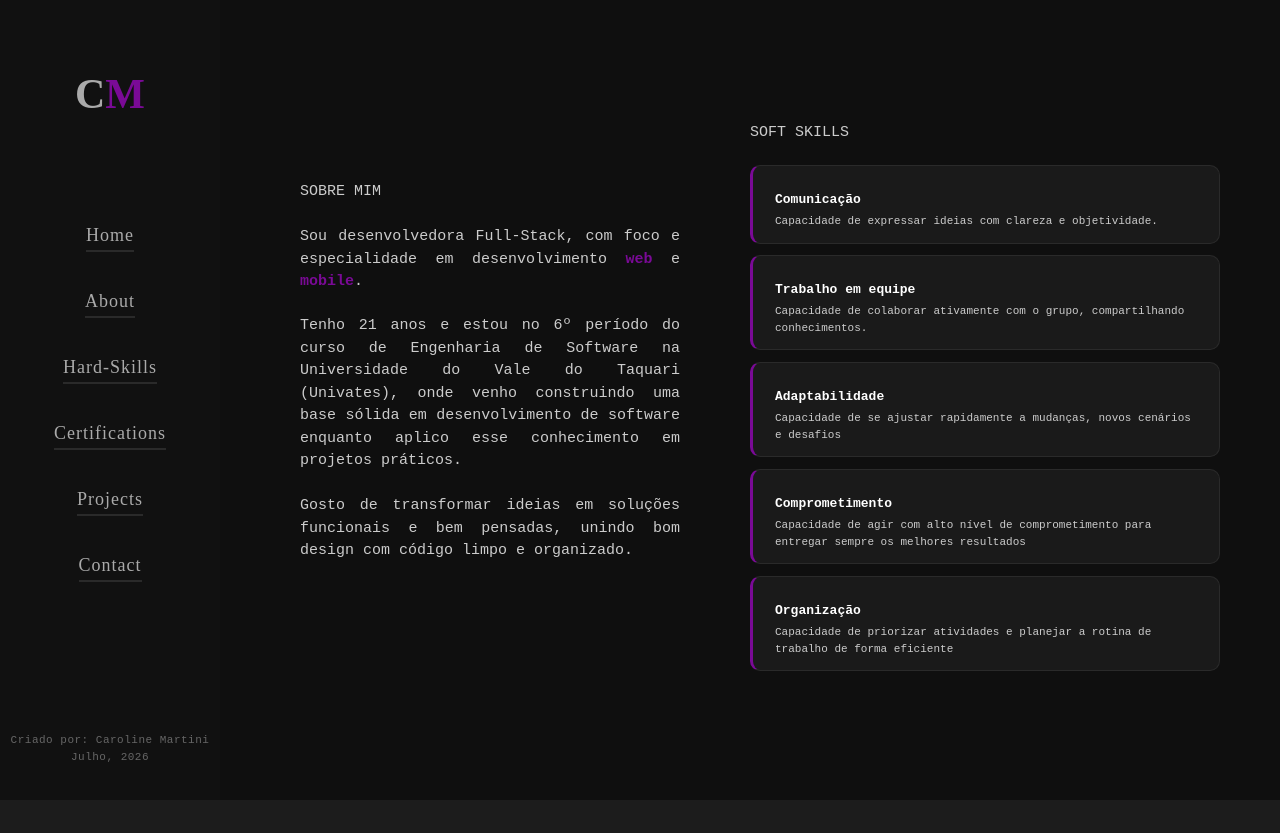
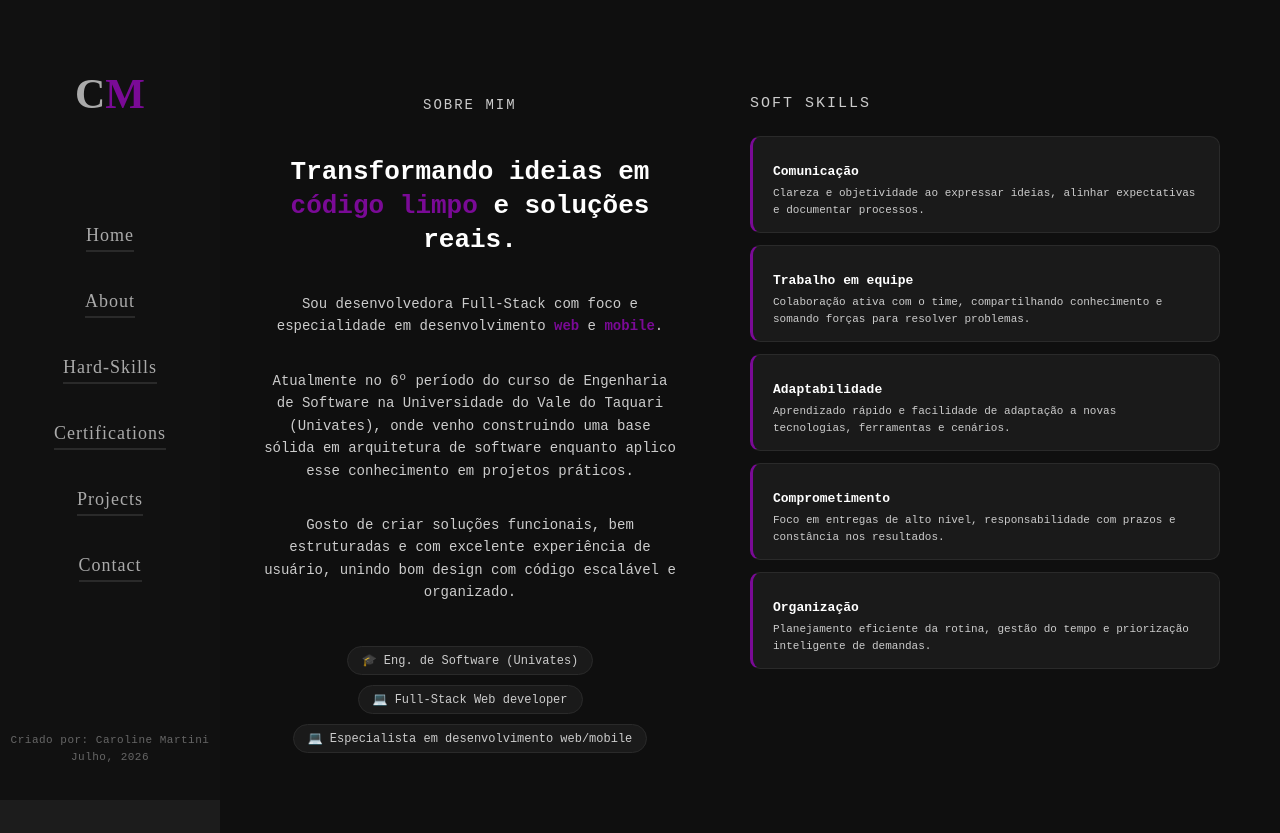
Before and after one commit to SpaceCowboy-c/Portifolio, a React (Vite) app: page /about in a window 1280 px wide. Before the commit the page ends 800 px from the top, so only its background shows below. Built offline with nearby package versions, Linux system fonts and the light colour scheme.

Commit message:
Mudanças visuais nas telas, para melhor interação do usuário.

```diff
--- a/src/index.css
+++ b/src/index.css
@@ -6,6 +6,7 @@ body {
     min-height: 100vh;
 }
 
-body::-webkit-scrollbar {  /*disabilita a barra de rolagem*/
+/* Regra global para ocultar o scroll*/
+body::-webkit-scrollbar {
     display: none;
 }
--- a/src/screens/Skills/hardSkill.css
+++ b/src/screens/Skills/hardSkill.css
@@ -1,5 +1,23 @@
+
 .hard-skill {
-    min-height: 100vh;
+    height: 100vh;
+    overflow-y: auto; /* Cria o scroll APENAS nesta tela quando o conteúdo passar do tamanho */
+}
+
+/* Força a barra de rolagem a aparecer dentro dessa div */
+.hard-skill::-webkit-scrollbar {
+    display: block !important; /* Sobrescreve o display: none do body */
+    width: 8px;
+}
+
+/* Deixa a barra bonitinha para combinar com seu fundo escuro */
+.hard-skill::-webkit-scrollbar-thumb {
+    background-color: #444;
+    border-radius: 4px;
+}
+/* Deixa a barra bonitinha para combinar com seu fundo escuro */
+.hard-skill::-webkit-scrollbar-track {
+    background-color: #1c1c1c;
 }
 
 .hard-skill-content {
@@ -66,7 +84,7 @@
     background: #181818;
     border: 1px solid #282828;
     border-radius: 18px;
-    min-height: 155px;
+    min-height: 120px;
     padding: 22px;
     display: flex;
     flex-direction: column;
--- a/src/screens/about/about.css
+++ b/src/screens/about/about.css
@@ -7,7 +7,7 @@
     background-color: #0f0f0f;
     color: white;
     display: flex;
-    align-items: center;
+    align-items: flex-start;
     justify-content: space-between;
     gap: 70px;
     min-height: 100vh;
@@ -15,44 +15,62 @@
     box-sizing: border-box;
 }
 
-/*sessão onde tem o texto sobre mim*/
+/* --- Seção Sobre Mim (Centralizada Horizontalmente) --- */
 .about-intro {
-    max-width: 700px;
-    margin-bottom: 80px;
-    padding-left: 40px;
-    padding-top: 50px;
+    max-width: 650px;
+    padding-top: 20px;
+    display: flex;
+    flex-direction: column;
+    align-items: center;
+    /* Centraliza título e tags horizontalmente */
+    text-align: center;
+    /* Centraliza todo o texto */
 }
 
-.about-subtitle {  /*titulo da sessão sobre mim*/
-    font-size: 17px;
+.about-subtitle {
+    font-size: 5px;
     text-transform: uppercase;
-    letter-spacing: 0px;
+    letter-spacing: 2px;
     font-family: monospace;
+
+    margin-bottom: 12px;
     opacity: 0;
     animation: revealIn 0.9s cubic-bezier(0.16, 1, 0.3, 1) forwards;
 }
 
-.about-intro p {
-    font-size: 15px;
-    line-height: 1.5;
-    color: #ccc;
-    text-align: justify;  /*deixa o texto justificado*/
+.about-main-title {
+    font-size: 26px;
+    font-weight: 700;
+    line-height: 1.3;
+    color: #ffffff;
+    margin-bottom: 22px;
     font-family: monospace;
-    margin-bottom: 22px;
     opacity: 0;
-    animation: revealIn 0.9s cubic-bezier(0.16, 1, 0.3, 1) forwards; /* Cada parágrafo entra com um pequeno atraso, criando um efeito de "cascata" */
+    animation: revealIn 0.9s cubic-bezier(0.16, 1, 0.3, 1) forwards;
+    animation-delay: 0.1s;
 }
 
-.about-intro p:nth-child(2) {
-    animation-delay: 0.15s;
+.about-intro p {
+    font-size: 14px;
+    line-height: 1.6;
+    color: #ccc;
+    text-align: center;
+    font-family: monospace;
+    margin-bottom: 18px;
+    opacity: 0;
+    animation: revealIn 0.9s cubic-bezier(0.16, 1, 0.3, 1) forwards;
 }
 
-.about-intro p:nth-child(3) {
-    animation-delay: 0.3s;
+.about-intro p:nth-of-type(1) {
+    animation-delay: 0.2s;
 }
 
-.about-intro p:nth-child(4) {
-    animation-delay: 0.45s;
+.about-intro p:nth-of-type(2) {
+    animation-delay: 0.35s;
+}
+
+.about-intro p:nth-of-type(3) {
+    animation-delay: 0.5s;
 }
 
 .about-intro .highlight {
@@ -60,17 +78,49 @@
     font-weight: 600;
 }
 
-/*Seção de Soft Skills*/
+.about-intro .highlight-purple {
+    color: #7a0a96;
+}
+
+
+.about-tags {
+    display: flex;
+    flex-wrap: wrap;
+    justify-content: center;
+    gap: 10px;
+    margin-top: 24px;
+    opacity: 0;
+    animation: revealIn 0.9s cubic-bezier(0.16, 1, 0.3, 1) forwards;
+    animation-delay: 0.65s;
+}
+
+.about-tag {
+    background-color: #1a1a1a;
+    border: 1px solid #2a2a2a;
+    color: #ccc;
+    padding: 6px 14px;
+    border-radius: 20px;
+    font-size: 12px;
+    font-family: monospace;
+    transition: all 0.3s ease;
+}
+
+.about-tag:hover {
+    border-color: #7a0a96;
+    color: #ffffff;
+}
 
 .soft-skills {
     max-width: 470px;
     flex-shrink: 0;
+    padding-top: 20px;
 }
 
-.section-title {  /*TITULO DA SESSÃO DE SOFT SKILLS*/
+.section-title {
     color: #ccc;
     font-size: 15px;
     text-transform: uppercase;
+    letter-spacing: 2px;
     margin-bottom: 24px;
     font-family: monospace;
     opacity: 0;
@@ -81,21 +131,41 @@
 .soft-skills-column {
     display: flex;
     flex-direction: column;
-    gap: 12px;  /*distancia entre os cards*/
+    gap: 12px;
 }
 
 .soft-skill-card {
-    background-color: #1a1a1a;  /*fundo do card*/
-    border: 1px solid #2a2a2a;  /*mini borda do card*/
-    border-left: 3px solid #7a0a96;  /*borda lateral do card*/
-    border-radius: 10px;  /*borda arredondada do card*/
-    padding: 13px 22px;
+    background-color: #1a1a1a;
+    border: 1px solid #2a2a2a;
+    border-left: 3px solid #7a0a96;
+    border-radius: 10px;
+    padding: 14px 20px;
     position: relative;
     overflow: hidden;
     transition: all 0.3s ease;
     cursor: default;
     opacity: 0;
-    animation: revealIn 0.9s cubic-bezier(0.16, 1, 0.3, 1) forwards; /*animação de entrada dos cards*/
+    animation: revealIn 0.9s cubic-bezier(0.16, 1, 0.3, 1) forwards;
+}
+
+.soft-skill-card:nth-child(1) {
+    animation-delay: 0.3s;
+}
+
+.soft-skill-card:nth-child(2) {
+    animation-delay: 0.4s;
+}
+
+.soft-skill-card:nth-child(3) {
+    animation-delay: 0.5s;
+}
+
+.soft-skill-card:nth-child(4) {
+    animation-delay: 0.6s;
+}
+
+.soft-skill-card:nth-child(5) {
+    animation-delay: 0.7s;
 }
 
 .soft-skill-card::before {
@@ -109,6 +179,7 @@
 
 .soft-skill-card:hover {
     border-color: #7a0a96;
+    transform: translateX(4px);
     box-shadow: 0 0 0 1px rgba(122, 10, 150, .2), 0 18px 35px rgba(0, 0, 0, .35);
 }
 
@@ -116,19 +187,20 @@
     opacity: 1;
 }
 
-.soft-skill-card h3 {  /*titulo dentro do card*/
+.soft-skill-card h3 {
     font-size: 13px;
     font-family: monospace;
     margin-bottom: 6px;
     color: #ffffff;
 }
 
-.soft-skill-card p {  /*texto dentro do card*/
+.soft-skill-card p {
     font-size: 11px;
     color: #ccc;
     font-family: monospace;
     margin: 0;
     line-height: 1.5;
+    text-align: left;
 }
 
 @keyframes revealIn {
@@ -144,3 +216,18 @@
         transform: translateY(0) scale(1);
     }
 }
+
+@media (max-width: 1024px) {
+    .about-content {
+        margin-left: 0;
+        flex-direction: column;
+        padding: 40px 24px;
+        gap: 40px;
+    }
+
+    .about-intro,
+    .soft-skills {
+        max-width: 100%;
+        width: 100%;
+    }
+}
--- a/src/screens/about/about.jsx
+++ b/src/screens/about/about.jsx
@@ -8,27 +8,35 @@ export default function About() {
             <Navbar />
 
             <main className="about-content">
+                {/* Lado Esquerdo: Introdução */}
                 <section className="about-intro">
                     <p className="about-subtitle">Sobre Mim</p>
 
-                    <p>
-                        Sou desenvolvedora Full-Stack, com foco e especialidade em desenvolvimento <span className="highlight">web</span> e <span className="highlight">mobile</span>.
+                    <h1 className="about-main-title">
+                        Transformando ideias em <span className="highlight-purple">código limpo</span> e soluções reais.
+                    </h1>
+
+                    <p className="about-paragraph">
+                        Sou desenvolvedora Full-Stack com foco e especialidade em desenvolvimento <span className="highlight">web</span> e <span className="highlight">mobile</span>.
                     </p>
 
-                    <p>
-                        Tenho 21 anos e estou no 6º período do curso de Engenharia de Software na Universidade
-                        do Vale do Taquari (Univates), onde venho construindo uma base
-                        sólida em desenvolvimento de software enquanto aplico esse
-                        conhecimento em projetos práticos.
+                    <p className="about-paragraph">
+                        Atualmente no 6º período do curso de Engenharia de Software na Universidade do Vale do Taquari (Univates), onde venho construindo uma base sólida em arquitetura de software enquanto aplico esse conhecimento em projetos práticos.
                     </p>
 
-                    <p>
-                        Gosto de transformar ideias em soluções funcionais e bem
-                        pensadas, unindo bom design com código limpo e organizado.
+                    <p className="about-paragraph">
+                        Gosto de criar soluções funcionais, bem estruturadas e com excelente experiência de usuário, unindo bom design com código escalável e organizado.
                     </p>
+
+                    {/* Destaques rápidos / Tags */}
+                    <div className="about-tags">
+                        <span className="about-tag">🎓 Eng. de Software (Univates)</span>
+                        <span className="about-tag">💻 Full-Stack Web developer</span>
+                        <span className="about-tag">💻 Especialista em desenvolvimento web/mobile</span>
+                    </div>
                 </section>
 
-
+                {/* Lado Direito: Soft Skills (Sem ícones) */}
                 <section className="soft-skills">
                     <p className="section-title">Soft Skills</p>
                     <div className="soft-skills-column">
@@ -48,22 +56,22 @@ export default function About() {
 const softSkills = [
     {
         title: 'Comunicação',
-        description: 'Capacidade de expressar ideias com clareza e objetividade.'
+        description: 'Clareza e objetividade ao expressar ideias, alinhar expectativas e documentar processos.'
     },
     {
         title: 'Trabalho em equipe',
-        description: 'Capacidade de colaborar ativamente com o grupo, compartilhando conhecimentos.'
+        description: 'Colaboração ativa com o time, compartilhando conhecimento e somando forças para resolver problemas.'
     },
     {
         title: 'Adaptabilidade',
-        description: 'Capacidade de se ajustar rapidamente a mudanças, novos cenários e desafios'
+        description: 'Aprendizado rápido e facilidade de adaptação a novas tecnologias, ferramentas e cenários.'
     },
     {
         title: 'Comprometimento',
-        description: 'Capacidade de agir com alto nível de comprometimento para entregar sempre os melhores resultados'
+        description: 'Foco em entregas de alto nível, responsabilidade com prazos e constância nos resultados.'
     },
     {
         title: 'Organização',
-        description: 'Capacidade de priorizar atividades e planejar a rotina de trabalho de forma eficiente'
+        description: 'Planejamento eficiente da rotina, gestão do tempo e priorização inteligente de demandas.'
     },
 ];
--- a/src/screens/contact/contact.css
+++ b/src/screens/contact/contact.css
@@ -83,7 +83,10 @@
     text-transform: uppercase;
     border-radius: 6px;
     transition: all 0.3s ease;
+    cursor: pointer;
+    background: transparent;
 }
+
 
 .contact-link:hover {
     background-color: #7a0a96;
--- a/src/screens/projects/projetcts.jsx
+++ b/src/screens/projects/projetcts.jsx
@@ -34,11 +34,6 @@ export default function Projects() {
 
 const projects = [
     {
-        name: 'Clara Lavanderia ',
-        description: 'projeto de extensão academica web desenvolvido para uma lavanderia do Rio Grande do Sul, com o objetivo de facilitar a comunicação entre clientes e a lavanderia. Nele inclui sistema de login, cadastro, agendamento de serviços e um painel administrativo para a lavanderia, dentro outras funcionalidades. O projeto for desenvolvido em grupo e nossa stack foi PHP com framework em Adianti e PostgreSQL para o banco de dados.',
-        file: 'https://github.com/nicolasbugs/clara_lavanderia',
-    },
-    {
         name: 'SGO-Rodovias',
         description: 'Este projeto mobile acadêmico simula o sistema de uma concessionária de rodovias responsável por 350 km das BR-386 e BR-116. O aplicativo gerencia a manutenção de sistemas de iluminação, praças de pedágio e equipamentos de pista. Além das funcionalidades essenciais (CRUD e login dinâmico), o grande diferencial é um algoritmo que automatiza a alocação de equipes com base nas competências de cada técnico. Stack utilizada: TypeScript, React Native e Supabase.',
         file: 'https://github.com/SpaceCowboy-c/SGO-Rodovias',
```
Also changed, not shown: src/screens/contact/contact.jsx (+29 -1 lines).
